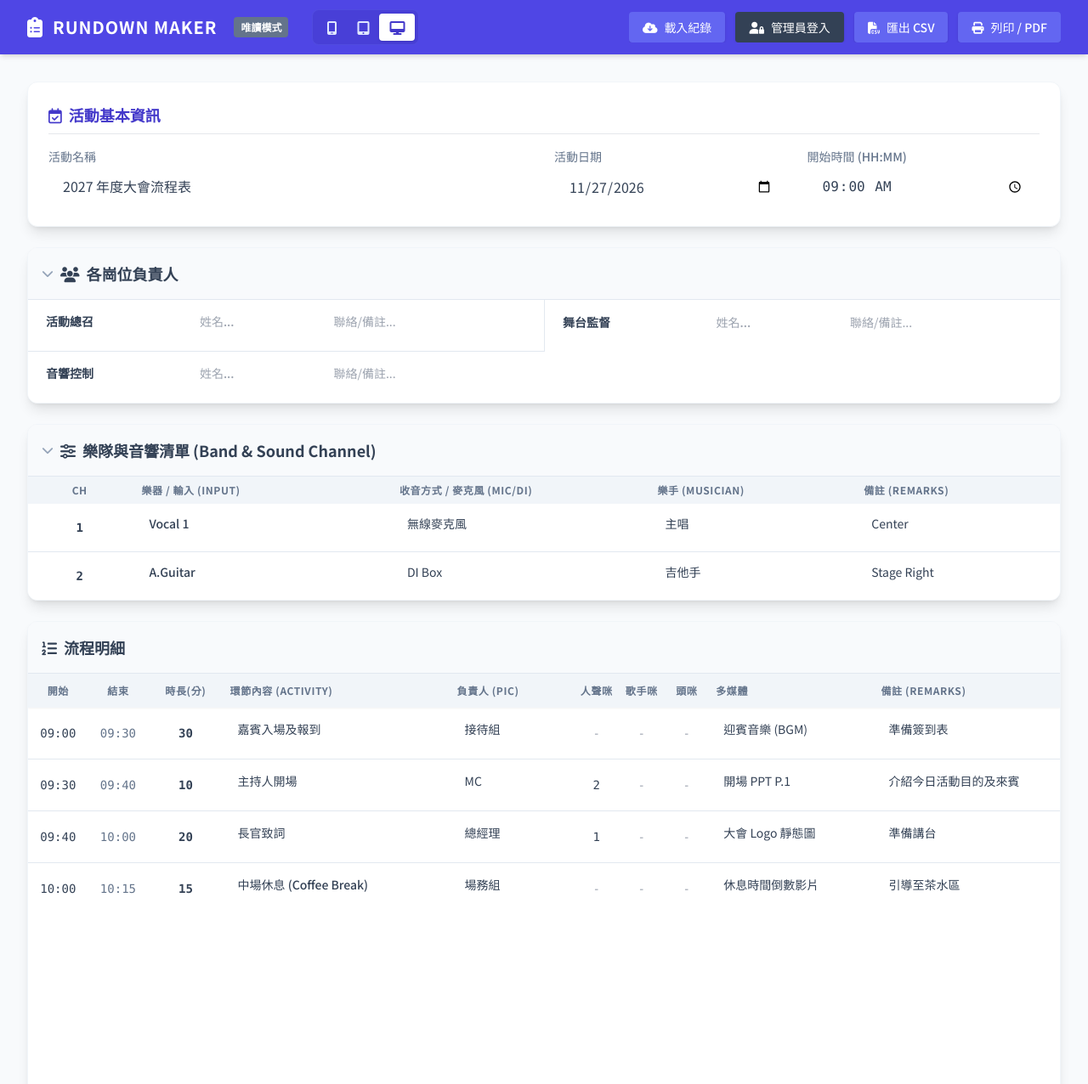
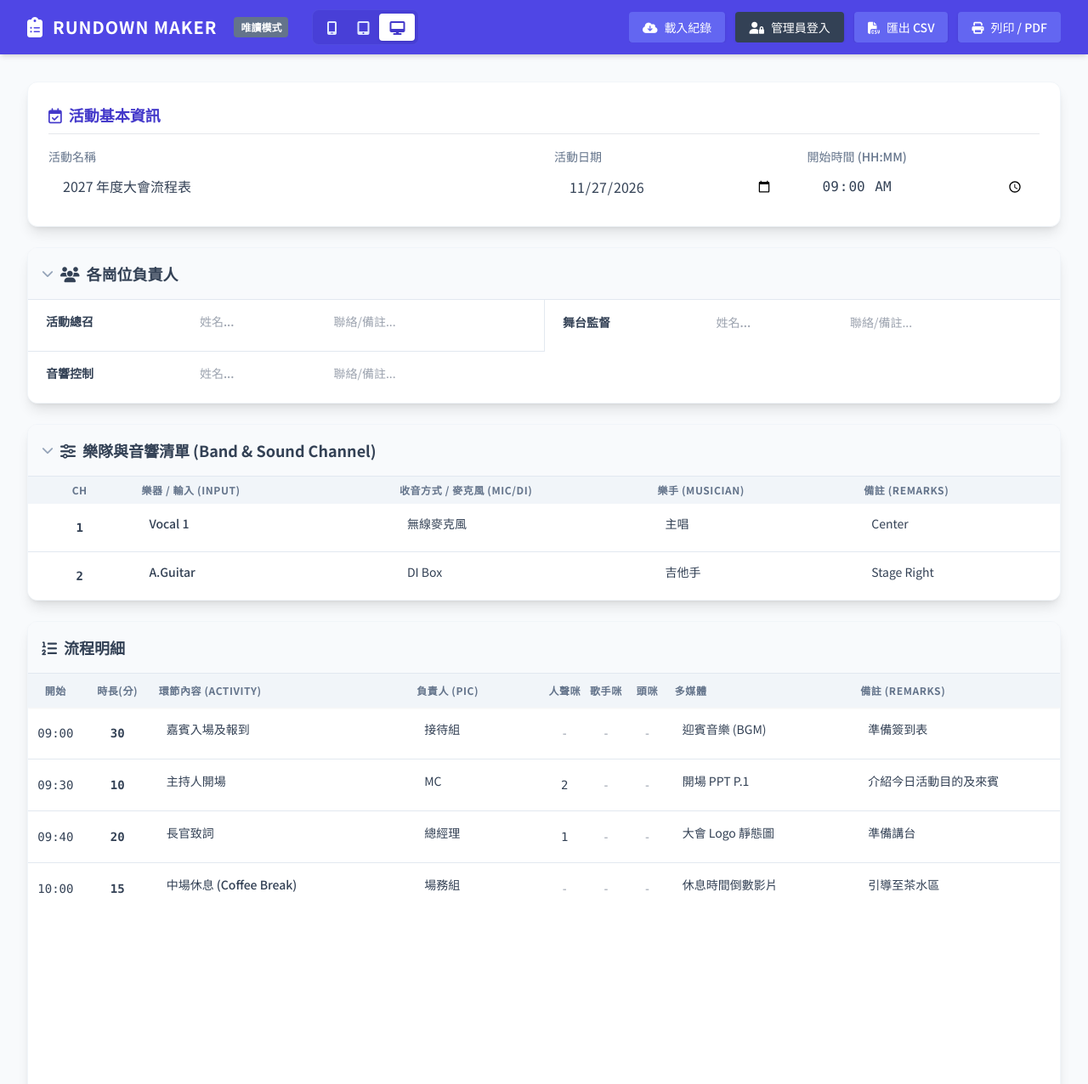
Before and after one commit to ink0509-G/Rundown4gospel, a plain HTML site: page index.html in a window 1280 px wide. Shown: the top 1276 px of the page at 85% size. Drawn offline with nearby package versions, Linux system fonts and the light colour scheme.

Commit message:
Update index.html

```diff
--- a/index.html
+++ b/index.html
@@ -237,15 +237,14 @@
                         <tr>
                             <th class="admin-only py-3 px-2 text-xs font-semibold text-slate-500 uppercase tracking-wider w-12 no-print text-center">操作</th>
                             <th class="py-3 px-2 text-xs font-semibold text-slate-500 uppercase tracking-wider w-16 text-center">開始</th>
-                            <th class="py-3 px-2 text-xs font-semibold text-slate-500 uppercase tracking-wider w-16 text-center">結束</th>
                             <th class="py-3 px-2 text-xs font-semibold text-slate-500 uppercase tracking-wider w-20 min-w-[68px] whitespace-nowrap text-center">時長(分)</th>
-                            <th class="py-3 px-2 text-xs font-semibold text-slate-500 uppercase tracking-wider w-[22%] min-w-[160px]">環節內容 (Activity)</th>
-                            <th class="py-3 px-2 text-xs font-semibold text-slate-500 uppercase tracking-wider w-[12%] min-w-[100px]">負責人 (PIC)</th>
+                            <th class="py-3 px-2 text-xs font-semibold text-slate-500 uppercase tracking-wider w-[25%] min-w-[170px]">環節內容 (Activity)</th>
+                            <th class="py-3 px-2 text-xs font-semibold text-slate-500 uppercase tracking-wider w-[13%] min-w-[100px]">負責人 (PIC)</th>
                             <th class="py-3 px-1 text-xs font-semibold text-slate-500 uppercase tracking-wider w-12 text-center" title="人聲咪數量">人聲咪</th>
                             <th class="py-3 px-1 text-xs font-semibold text-slate-500 uppercase tracking-wider w-12 text-center" title="歌手咪數量">歌手咪</th>
                             <th class="py-3 px-1 text-xs font-semibold text-slate-500 uppercase tracking-wider w-12 text-center" title="頭咪數量">頭咪</th>
-                            <th class="py-3 px-2 text-xs font-semibold text-slate-500 uppercase tracking-wider w-[16%] min-w-[130px]">多媒體</th>
-                            <th class="py-3 px-2 text-xs font-semibold text-slate-500 uppercase tracking-wider w-[18%] min-w-[140px]">備註 (Remarks)</th>
+                            <th class="py-3 px-2 text-xs font-semibold text-slate-500 uppercase tracking-wider w-[18%] min-w-[140px]">多媒體</th>
+                            <th class="py-3 px-2 text-xs font-semibold text-slate-500 uppercase tracking-wider w-[20%] min-w-[150px]">備註 (Remarks)</th>
                             <th class="admin-only py-3 px-2 text-xs font-semibold text-slate-500 uppercase tracking-wider w-12 no-print text-center">刪除</th>
                         </tr>
                     </thead>
@@ -406,8 +405,8 @@
                 let endTime = addMinutesToTime(currentStartTime, parseInt(item.duration) || 0);
                 const row = document.getElementById(`row-${item.id}`);
                 if (row) {
-                    row.querySelector('.start-time').textContent = currentStartTime;
-                    row.querySelector('.end-time').textContent = endTime;
+                    const startEl = row.querySelector('.start-time');
+                    if (startEl) startEl.textContent = currentStartTime;
                 }
                 currentStartTime = endTime;
             });
@@ -472,9 +471,6 @@
                     </td>
                     <td class="py-2 px-2 text-center font-mono text-sm text-slate-700 align-middle">
                         <span class="start-time">${currentStartTime}</span>
-                    </td>
-                    <td class="py-2 px-2 text-center font-mono text-sm text-slate-500 align-middle">
-                        <span class="end-time">${endTime}</span>
                     </td>
                     <td class="py-2 px-2 text-center align-middle">
                         <input type="number" min="0" class="table-input text-center font-mono font-semibold text-sm px-1" value="${durationVal}" oninput="handleInput('${item.id}', 'duration', this.value)">
```
